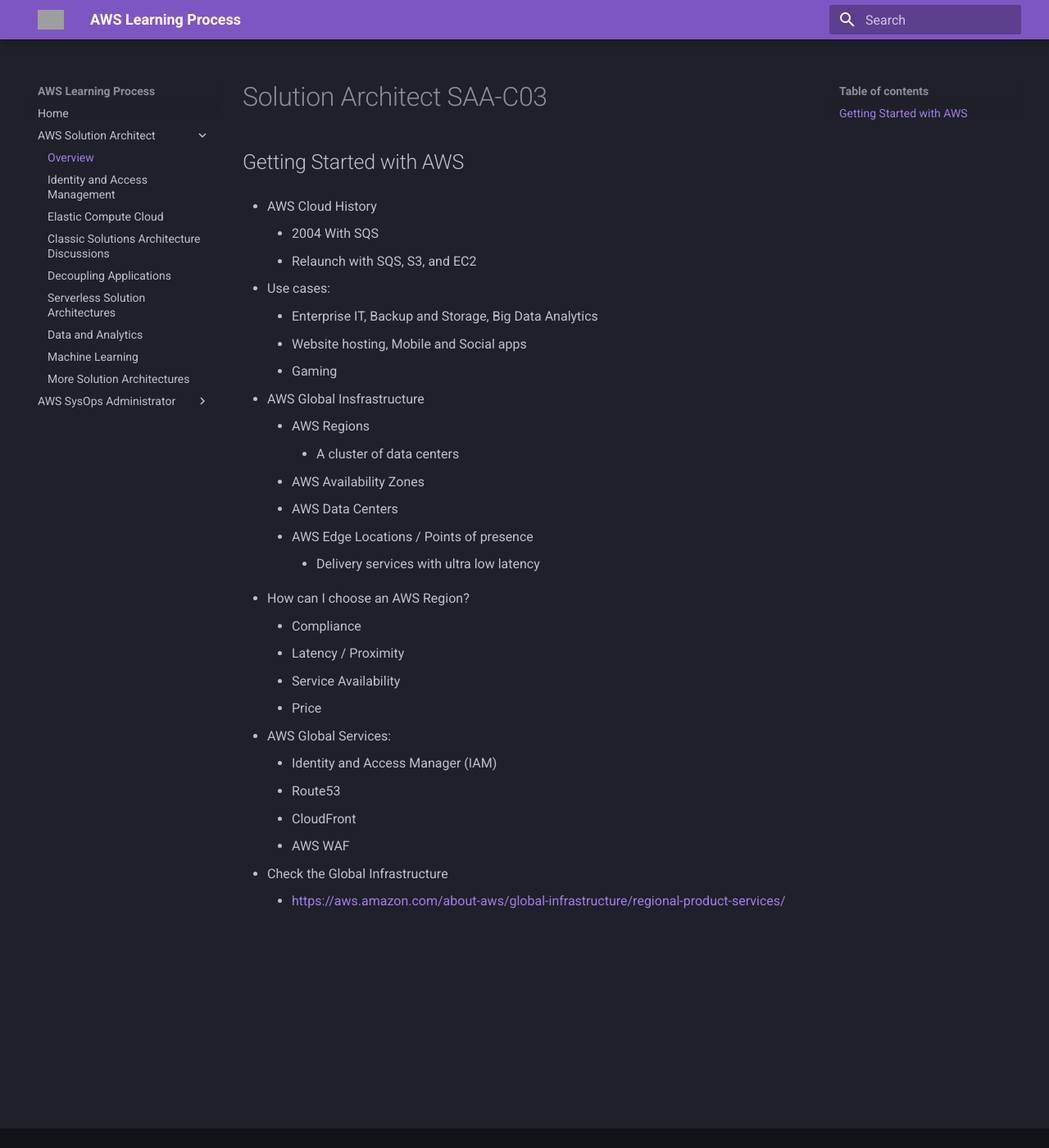
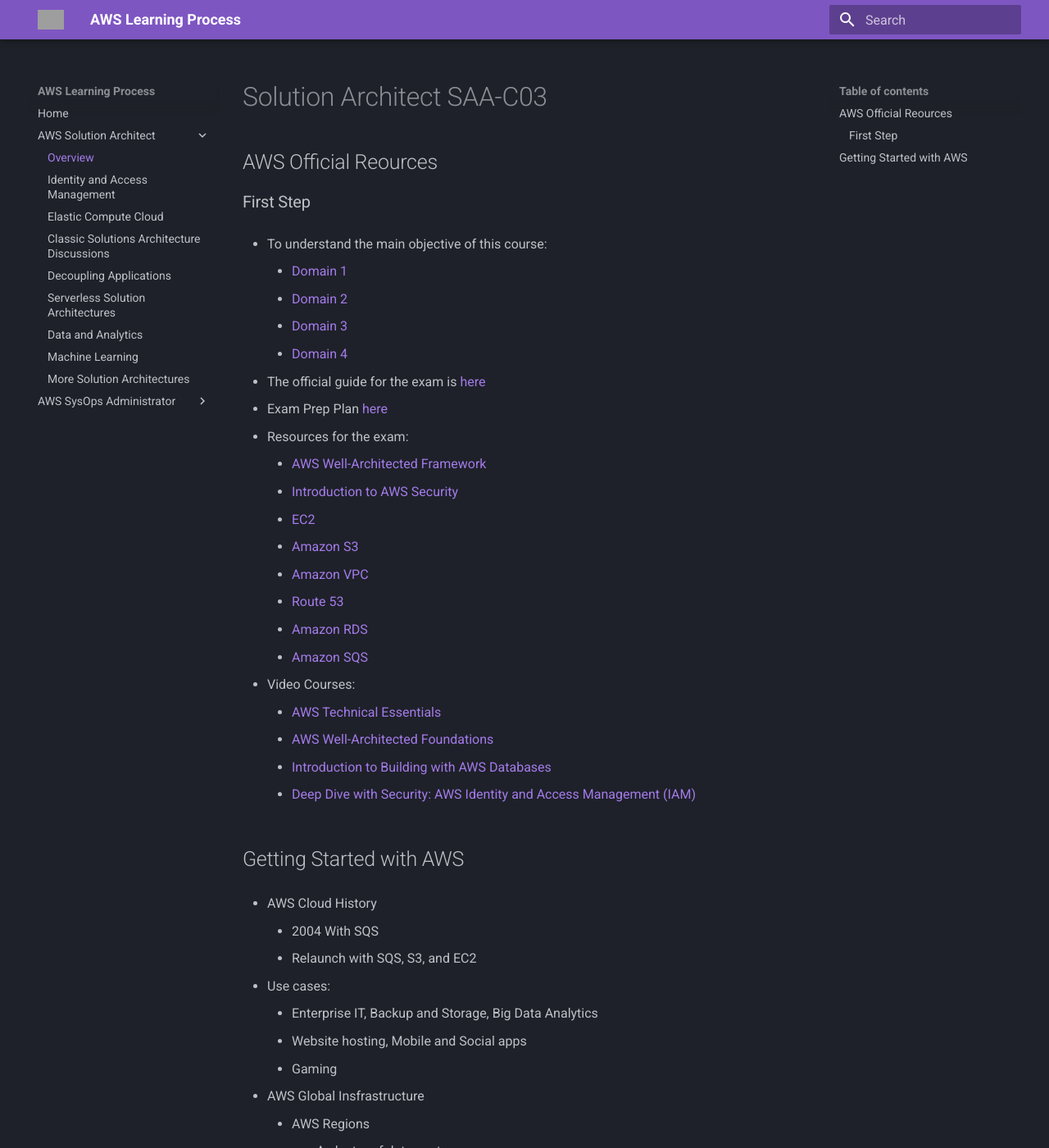
Before and after one commit to janobourian/aws, an MkDocs documentation site: the page built from docs/solution_architect/solution-architect.md, in a window 1280 px wide and 1400 px high. Shown: the whole window at 82% size. Built offline with MkDocs 1.6.1 and Material for MkDocs 9.7.7, drawn with Linux system fonts in a browser that asks for light colours; grey boxes are pictures that could not be loaded.

Commit message:
add: information about resource for solution architect associated

```diff
--- a/docs/solution_architect/solution-architect.md
+++ b/docs/solution_architect/solution-architect.md
@@ -1,4 +1,34 @@
 # Solution Architect SAA-C03
+
+## AWS Official Reources
+
+### First Step
+
+* To understand the main objective of this course:
+    * [Domain 1](https://skillbuilder.aws/learn/FZFYKYYV19/domain-1-review-aws-certified-solutions-architect--associate-saac03--english/1SSMX53WP6)
+    * [Domain 2](https://skillbuilder.aws/learn/53VSXZ83QZ/domain-2-review-aws-certified-solutions-architect--associate-saac03--english/GPR3NYS8MB)
+    * [Domain 3](https://skillbuilder.aws/learn/1V5S9MC41R/domain-3-review-aws-certified-solutions-architect--associate-saac03--english/TKXSQ4NNZF)
+    * [Domain 4](https://skillbuilder.aws/learn/JWG25A9Y72/domain-4-review-aws-certified-solutions-architect--associate-saac03--english/ER14KB81AS)
+
+* The official guide for the exam is [here](https://d1.awsstatic.com/onedam/marketing-channels/website/aws/en_US/certification/approved/pdfs/docs-sa-assoc/AWS-Certified-Solutions-Architect-Associate_Exam-Guide.pdf)
+* Exam Prep Plan [here](https://render.skillbuilder.aws/?module_id=VXUKXEMJAN%3A001.000.000&product_id=661AMW3V33%3A001.000.000&registration_id=23974d47-47e4-5dfd-b91b-f21651fb7d79&navigation=digital)
+
+* Resources for the exam:
+    * [AWS Well-Architected Framework](https://d1.awsstatic.com/onedam/marketing-channels/website/aws/en_US/certification/approved/pdfs/docs-sa-assoc/AWS-Certified-Solutions-Architect-Associate_Exam-Guide.pdf)
+    * [Introduction to AWS Security](https://docs.aws.amazon.com/whitepapers/latest/introduction-aws-security/welcome.html)
+    * [EC2](https://docs.aws.amazon.com/ec2/)
+    * [Amazon S3](https://aws.amazon.com/s3/getting-started/?nc=sn&amp;loc=6&amp;dn=1)
+    * [Amazon VPC](https://aws.amazon.com/vpc/faqs/?saa=sec&sec=prep)
+    * [Route 53](https://aws.amazon.com/route53/faqs/?saa=sec&sec=prep)
+    * [Amazon RDS](https://aws.amazon.com/rds/faqs/?saa=sec&sec=prep)
+    * [Amazon SQS](https://aws.amazon.com/sqs/faqs/?da=sec&sec=prep)
+
+* Video Courses:
+    * [AWS Technical Essentials](https://skillbuilder.aws/learn/K8C2FNZM6X/aws-technical-essentials/N7Q3SXQCDY)
+    * [AWS Well-Architected Foundations](https://skillbuilder.aws/learn/U89MJTNSM8/aws-wellarchitected-foundations/RCY5NFM8R9)
+    * [Introduction to Building with AWS Databases](https://skillbuilder.aws/learn/HYKKWEN9ZS/introduction-to-building-with-aws-databases/V7RVH2KY91)
+    * [Deep Dive with Security: AWS Identity and Access Management (IAM)](https://skillbuilder.aws/learn/525X5QYY33/deep-dive-with-security-aws-identity-and-access-management-iam/EJR97RFJZ3)
+
 
 ## Getting Started with AWS
 
```
